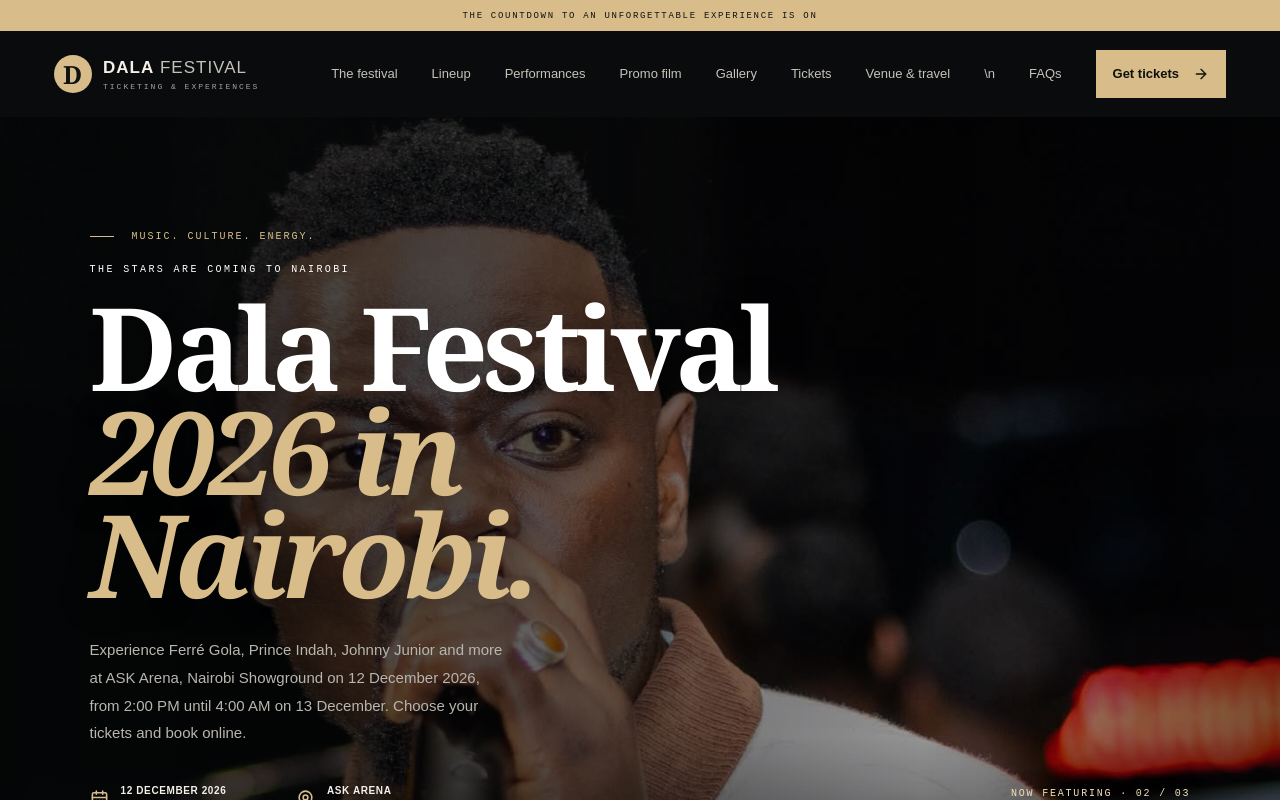
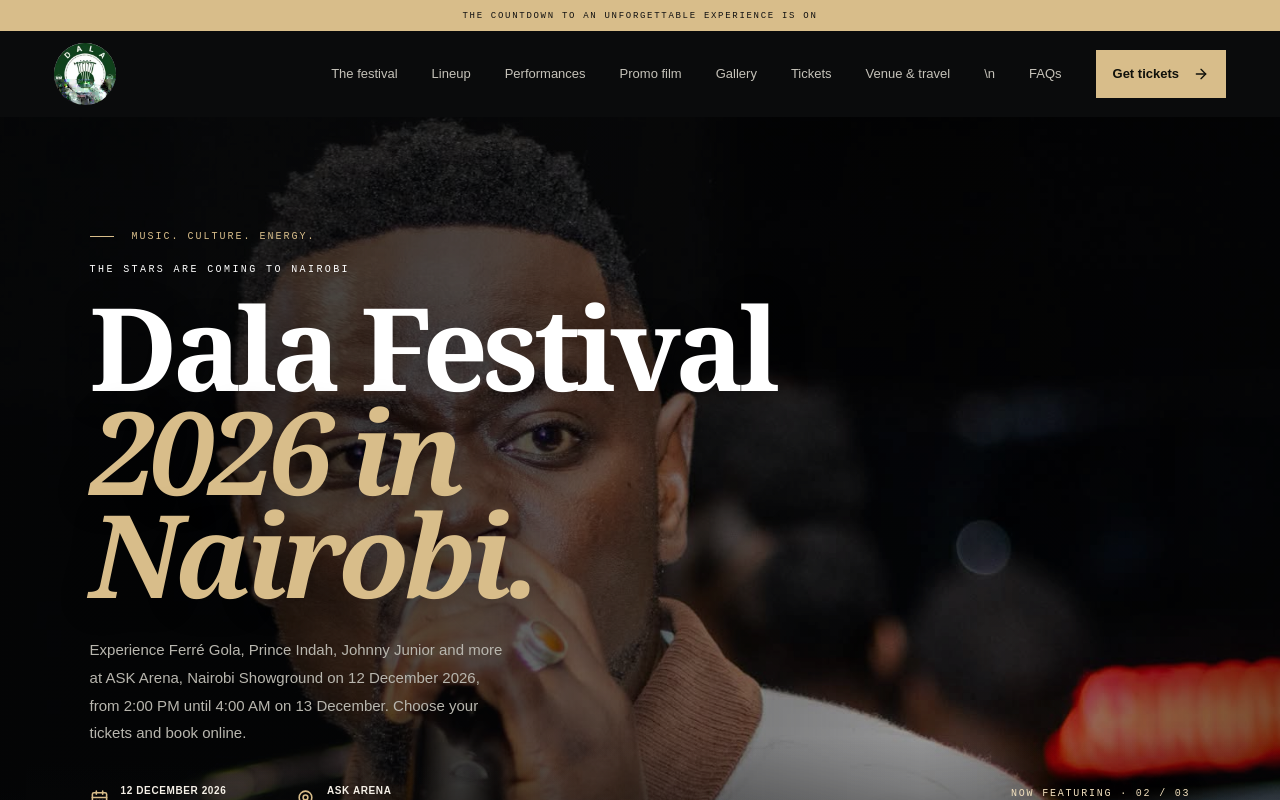
Before and after one commit to robinsonb254/dala-festival-ticketing, a Next.js app: page / in a window 1280 px wide. Shown: the top 800 px of the page. Built offline with nearby package versions, Linux system fonts and the light colour scheme.

Commit message:
Use supplied Dala Festival logo across website branding

```diff
--- a/app/layout.tsx
+++ b/app/layout.tsx
@@ -31,6 +31,7 @@ export const metadata: Metadata = {
   title: "Dala Festival 2026 Tickets in Nairobi | Ferré Gola",
   description: "Book Dala Festival 2026 tickets for 12 December at ASK Arena, Nairobi Showground. Featuring Ferré Gola, Prince Indah, Johnny Junior and more. Tickets from KSh 5,000.",
   metadataBase: new URL(siteUrl),
+  icons: { icon: "/dala-festival-logo.webp", shortcut: "/dala-festival-logo.webp", apple: "/dala-festival-logo.webp" },
   applicationName: "Dala Festival Ticketing",
   alternates: { canonical: `${siteUrl}/` },
   keywords: [
@@ -60,10 +61,12 @@ export const metadata: Metadata = {
     url: `${siteUrl}/`,
     siteName: "Dala Festival Ticketing",
     locale: "en_KE",
-    type: "website"
+    type: "website",
+    images: [{ url: "/dala-festival-logo.webp", width: 192, height: 192, alt: "Dala Festival logo" }]
   },
   twitter: {
     card: "summary",
+    images: ["/dala-festival-logo.webp"],
     title: "Dala Festival 2026 Tickets in Nairobi | Ferré Gola",
     description: "Book tickets for 12 December 2026 at ASK Arena, Nairobi Showground. Featuring Ferré Gola, Prince Indah and Johnny Junior."
   }
--- a/app/page.tsx
+++ b/app/page.tsx
@@ -198,7 +198,7 @@ export default function Home() {
       <main id="main-content">
       <div className="announcement">THE COUNTDOWN TO AN UNFORGETTABLE EXPERIENCE IS ON</div>
       <header className="nav-wrap">
-        <a className="brand" href="#"><span className="brand-mark" aria-hidden="true">D</span><span>DALA<span className="brand-light"> FESTIVAL</span><small>TICKETING & EXPERIENCES</small></span></a>
+        <a className="brand" href="#" aria-label="Dala Festival home"><Image src="/dala-festival-logo.webp" alt="Dala Festival" width={62} height={62} priority className="brand-logo" /></a>
         <button className="menu-toggle" type="button" onClick={() => setMobileOpen(!mobileOpen)} aria-label="Toggle navigation" aria-expanded={mobileOpen} aria-controls="main-navigation">{mobileOpen ? <X /> : <Menu />}</button>
         <nav id="main-navigation" aria-label="Main navigation" className={mobileOpen ? "nav-links open" : "nav-links"}>
           <a href="#about" onClick={() => setMobileOpen(false)}>The festival</a>
```
Also changed, not shown: app/globals.css (+1 -1 lines), public/dala-festival-logo.webp (added).
